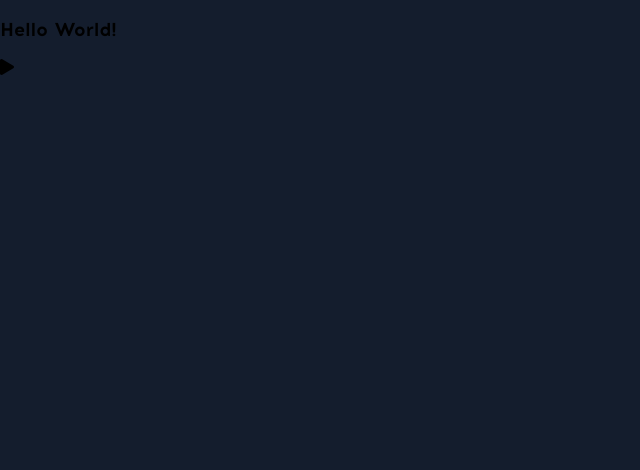
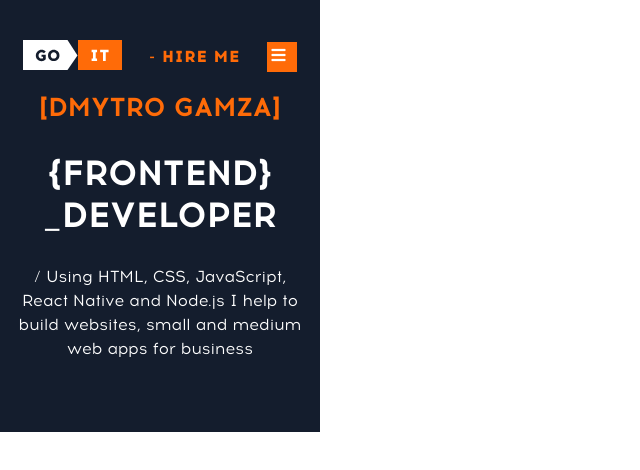
Before and after one commit to DmytroGamza/GoIT-JavaScriptCourse, a plain HTML site: page index.html in a window 1280 px wide. Shown: the whole page, without its empty margins (0-640 px from the left). Drawn offline with Linux system fonts and the light colour scheme.

Commit message:
new staff

```diff
--- a/css/style.css
+++ b/css/style.css
@@ -66,5 +66,68 @@
 
   body {
      font-family: var(--font-main);
-     background-color: var(--c-dark);
-  }
+      }
+
+.front-page {
+  width: 320px;
+  background: var(--c-dark);
+  padding: 40px 10px 55px 10px;
+  box-sizing: border-box;
+}
+
+.front-page-title {
+font-family: Acrom;
+font-weight: bold;
+font-size: 26px;
+line-height: 31px;
+text-transform: uppercase;
+color: #FF6B08;
+text-align: center;
+}
+
+.front-page-prof {
+font-family: Acrom;
+font-style: normal;
+font-weight: bold;
+font-size: 35px;
+line-height: 42px;
+text-transform: uppercase;
+color: var(--txt-c-light);
+text-align: center;
+}
+
+.front-page-description {
+font-size: 16px;
+line-height: 150%;
+text-align: center;
+color: var(--txt-c-light);
+}
+
+.navigation {
+    width: 100%;
+    display: flex;
+    justify-content: space-around;
+    align-items: center;
+}
+
+.hire-me-btn {
+  font-weight: 800;
+  font-size: 1rem;
+  line-height: 1.15rem;
+  letter-spacing: 0.05em;
+  color: var(--txt-c-accent);
+  text-decoration: none;
+}
+
+.mobile-menu {
+  display: block;
+  width: 30px;
+  height: 30px;
+  background: var(--txt-c-accent);
+}
+
+.mobile-menu i {
+  color: var(--txt-c-light);
+  width: 10px;
+  padding: 5px 5px 10px 5px;
+}
--- a/index.html
+++ b/index.html
@@ -11,8 +11,23 @@
 </head>
 
 <body>
-    <h3>Hello World!</h3>
-    <i class="fas fa-play"></i>
+    <!--Mobile first-->
+    <section class="front-page">
+        <nav class="navigation">
+            <a href="" class="logo-link"><img src="./img/goit-logo.svg" alt="GoIT logo"></a>
+            <a href="" class="hire-me-btn"> - HIRE ME</a>
+            <a href="" class="mobile-menu"><i class="fas fa-bars"></i></a>
+        </nav>
+        <h1 class="front-page-title"> [Dmytro Gamza]</h1>
+        <h2 class="front-page-prof">{Frontend} _DEVELOPER</h2>
+        <p class="front-page-description">
+            / Using HTML, CSS, JavaScript, React Native and Node.js I help
+            to build websites, small and medium web apps for business
+        </p>
+    </section>
+
+
+
 </body>
 
 </html>
```
Also changed, not shown: img/calculator.svg (added), img/goit-logo.svg (added), img/laptop.svg (added), img/my-photo.jpg (added), img/web-apps-laptop.png (added).
